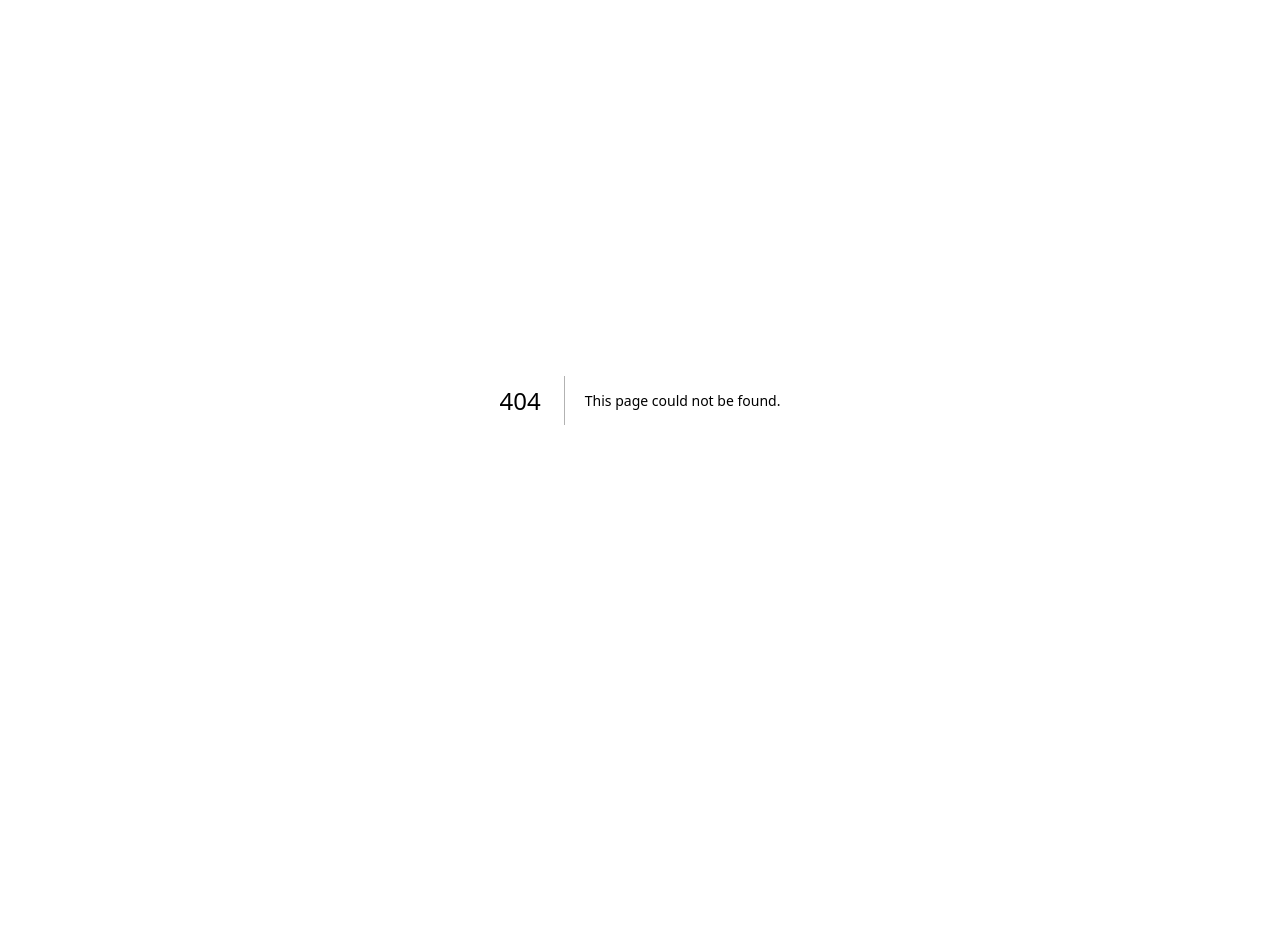
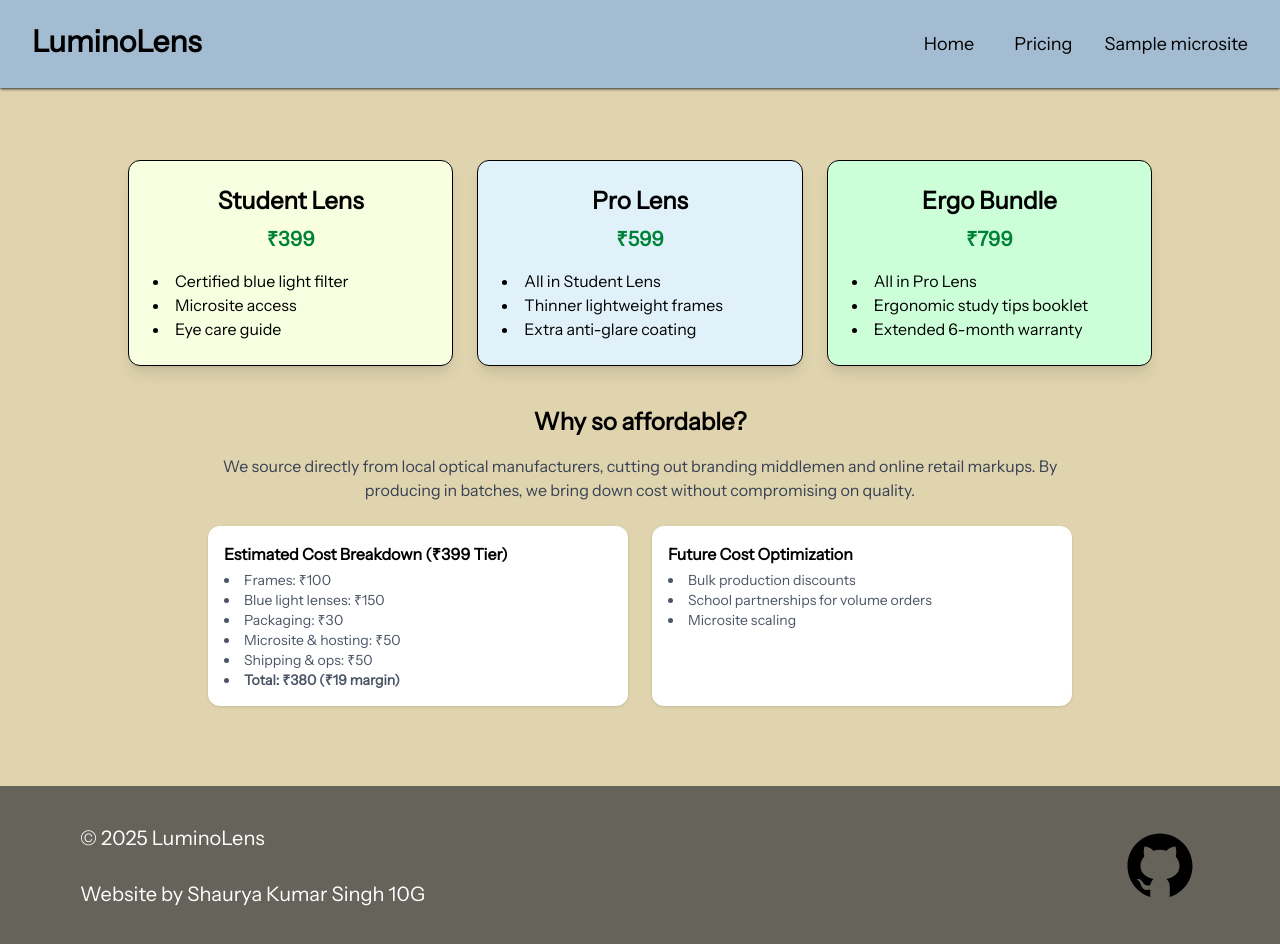
Before and after one commit to PreakPro/lumino-lens, a Next.js app: page /pricing in a window 1280 px wide. Before the commit this address had no page. Before the commit the page ends 800 px from the top, so only its background shows below. Built offline with nearby package versions, Linux system fonts and the light colour scheme.

Commit message:
pricing page added

```diff
--- a/app/page.tsx
+++ b/app/page.tsx
@@ -1,3 +1,4 @@
+"use client"
 import Footer from "@/components/footer";
 import Header from "@/components/header";
 import { motion } from "framer-motion"
--- /dev/null
+++ b/app/pricing/page.tsx
@@ -0,0 +1,101 @@
+"use client"
+
+import Header from "@/components/header";
+import Footer from "@/components/footer";
+import { motion } from "framer-motion";
+
+export default function Pricing() {
+    return (
+        <main className="flex flex-col min-h-screen overflow-x-hidden overflow-y-hidden relative text-black">
+            <Header />
+
+            <div className="flex-grow">
+                <section className="grid md:grid-cols-3 gap-6 text-center max-w-5xl mx-auto mt-40">
+                    <motion.div
+                        className="border rounded-xl p-6 shadow-lg bg-[#F7FFE0]"
+                        initial={{ y: -100, opacity: 0}}
+                        animate={{ y: 0, opacity: 1 }}
+                        transition={{ duration: 0.8, ease: "easeOut" }}
+                    >
+                        <h2 className="text-2xl font-bold mb-2 text-black">Student Lens</h2>
+                        <p className="text-xl text-green-700 font-semibold">₹399</p>
+                        <ul className="mt-4 list-disc list-inside text-left text-black">
+                            <li>Certified blue light filter</li>
+                            <li>Microsite access</li>
+                            <li>Eye care guide</li>
+                        </ul>
+                    </motion.div>
+
+                    <motion.div
+                        className="border rounded-xl p-6 shadow-lg bg-[#e0f1fa]"
+                        initial={{ y: -100, opacity: 0}}
+                        animate={{ y: 0, opacity: 1 }}
+                        transition={{ duration: 0.8, ease: "easeOut", delay: 0.3 }}
+                    >
+                        <h2 className="text-2xl font-bold mb-2 text-black">Pro Lens</h2>
+                        <p className="text-xl text-green-700 font-semibold">₹599</p>
+                        <ul className="mt-4 list-disc list-inside text-left text-black">
+                            <li>All in Student Lens</li>
+                            <li>Thinner lightweight frames</li>
+                            <li>Extra anti-glare coating</li>
+                        </ul>
+                    </motion.div>
+
+                    <motion.div
+                        className="border rounded-xl p-6 shadow-lg bg-[#ccffd8]"
+                        initial={{ y: -100, opacity: 0}}
+                        animate={{ y: 0, opacity: 1 }}
+                        transition={{ duration: 0.8, ease: "easeOut", delay: 0.6 }}
+                    >
+                        <h2 className="text-2xl font-bold mb-2 text-black">Ergo Bundle</h2>
+                        <p className="text-xl text-green-700 font-semibold">₹799</p>
+                        <ul className="mt-4 list-disc list-inside text-left text-black">
+                            <li>All in Pro Lens</li>
+                            <li>Ergonomic study tips booklet</li>
+                            <li>Extended 6-month warranty</li>
+                        </ul>
+                    </motion.div>
+                </section>
+
+
+                <motion.section
+                    className="max-w-4xl mx-auto mt-10 px-4"
+                    initial={{ y: 100, opacity: 0}}
+                    animate={{ y: 0, opacity: 1 }}
+                    transition={{ duration: 0.5, ease: "easeOut", delay: 0.5 }}
+                >
+                    <h2 className="text-2xl font-bold text-center mb-4">Why so affordable?</h2>
+                    <p className="text-gray-700 text-center">
+                        We source directly from local optical manufacturers, cutting out branding middlemen and online retail markups.
+                        By producing in batches, we bring down cost without compromising on quality.
+                    </p>
+
+                    <div className="mt-6 grid grid-cols-1 md:grid-cols-2 gap-6">
+                        <div className="bg-white p-4 rounded-xl shadow">
+                            <h3 className="font-semibold mb-1">Estimated Cost Breakdown (₹399 Tier)</h3>
+                            <ul className="list-disc list-inside text-sm text-gray-600">
+                                <li>Frames: ₹100</li>
+                                <li>Blue light lenses: ₹150</li>
+                                <li>Packaging: ₹30</li>
+                                <li>Microsite & hosting: ₹50</li>
+                                <li>Shipping & ops: ₹50</li>
+                                <li><strong>Total: ₹380 (₹19 margin)</strong></li>
+                            </ul>
+                        </div>
+
+                        <div className="bg-white p-4 rounded-xl shadow">
+                            <h3 className="font-semibold mb-1">Future Cost Optimization</h3>
+                            <ul className="list-disc list-inside text-sm text-gray-600">
+                                <li>Bulk production discounts</li>
+                                <li>School partnerships for volume orders</li>
+                                <li>Microsite scaling</li>
+                            </ul>
+                        </div>
+                    </div>
+                </motion.section>
+            </div>
+
+            <Footer />
+        </main>
+    );
+}
```
